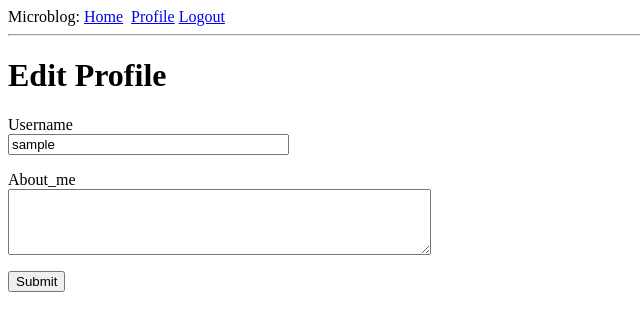
After one commit to bodyfhr/microblog, a Flask app: page /edit_profile in a window 1280 px wide. The commit adds this page. Shown: the top 331 px of the page, without its empty margins (0-640 px from the left). Run offline with Flask 2, Linux system fonts and the light colour scheme; the visitor is signed in with stand-in values (Sample User, id 1); data comes from the database, SQL or seed files in the repository.

Commit message:
user_profile finished

```diff
--- a/app/forms.py
+++ b/app/forms.py
@@ -5,8 +5,8 @@
 # @Software: PyCharm
 
 from flask_wtf import FlaskForm
-from wtforms import StringField, PasswordField, BooleanField, SubmitField
-from wtforms.validators import ValidationError, DataRequired, Email, EqualTo
+from wtforms import StringField, PasswordField, BooleanField, SubmitField, TextAreaField
+from wtforms.validators import ValidationError, DataRequired, Email, EqualTo, Length
 from app.models import User
 
 
@@ -36,3 +36,10 @@ class RegistrationForm(FlaskForm):
         user = User.query.filter_by(email=email.data).first()
         if user is not None:
             raise ValidationError('Please use a different email address.')
+
+
+# 个人资料编辑
+class EditProfileForm(FlaskForm):
+    username = StringField('Username', validators=[DataRequired()])
+    about_me = TextAreaField('About_me', validators=[Length(min=0, max=140)])
+    submit = SubmitField('Submit')
--- a/app/models.py
+++ b/app/models.py
@@ -7,7 +7,7 @@ from datetime import datetime
 from werkzeug.security import generate_password_hash, check_password_hash
 from app import db, login
 from flask_login import UserMixin
-
+from hashlib import md5
 
 @login.user_loader
 def load_user(id):
@@ -20,12 +20,19 @@ class User(UserMixin, db.Model):
     email = db.Column(db.String(120), index=True, unique=True)
     password_hash = db.Column(db.String(128))
     posts = db.relationship('Post', backref='author', lazy='dynamic')
+    about_me = db.Column(db.String(140))
+    last_seen = db.Column(db.DateTime, default=datetime.utcnow)
 
     def set_password(self, password):
         self.password_hash = generate_password_hash(password)
 
     def check_password(self, password):
         return check_password_hash(self.password_hash, password)
+
+    def avatar(self, size):
+        digest = md5(self.email.lower().encode('utf-8')).hexdigest()
+        return 'https://www.gravatar.com/avatar/{}?d=identicon&s={}'.format(
+            digest, size)
 
     def __repr__(self):
         # return '<User {}>'.format(self.username)
--- a/app/routes.py
+++ b/app/routes.py
@@ -3,15 +3,16 @@
 # @Author  : 费海瑞
 # @File    : routes.py
 # @Software: PyCharm
+from datetime import datetime
 from flask import render_template, flash, redirect, url_for, request
 from werkzeug.urls import url_parse
-
 from app import app
 from app.forms import LoginForm
 from flask_login import current_user, login_user, logout_user, login_required
 from app.models import User
 from app.forms import RegistrationForm
 from app import db
+from app.forms import EditProfileForm
 
 # 主页路由
 @app.route('/')
@@ -78,3 +79,41 @@ def register():
       flash('Congratulations, you are now a registered user!')
       return redirect(url_for('login'))
    return render_template('register.html', title='Register', form=form)
+
+
+# 用户个人资料路由
+@app.route('/user/<username>')
+@login_required
+def user(username):
+   user = User.query.filter_by(username=username).first_or_404()
+   posts = [
+      {'author': user, 'body': 'Test post #1'},
+      {'author': user, 'body': 'Test post #2'}
+   ]
+   return render_template('user.html', user=user, posts=posts)
+
+
+# 记录用户上次访问时间路由
+@app.before_request
+def before_request():
+   if current_user.is_authenticated:
+      current_user.last_seen = datetime.utcnow()
+      db.session.commit()
+
+
+# 个人资料编辑路由
+@app.route('/edit_profile', methods=['GET', 'POST'])
+@login_required
+def edit_profile():
+   form = EditProfileForm()
+   if form.validate_on_submit():
+      current_user.username = form.username.data
+      current_user.about_me = form.about_me.data
+      db.session.commit()
+
+      flash('Your changes have been saved.')
+      return redirect(url_for('edit_profile'))
+   elif request.method == 'GET':
+      form.username.data = current_user.username
+      form.about_me.data = current_user.about_me
+   return render_template('edit_profile.html', title='Edit Profile', form=form)
--- /dev/null
+++ b/app/templates/_post.html
@@ -0,0 +1,6 @@
+<table>
+    <tr valign="top">
+        <td><img src="{{ post.author.avatar(36) }}"></td>
+        <td>{{ post.author.username }} says:<br>{{ post.body }}</td>
+    </tr>
+</table>
--- a/app/templates/base.html
+++ b/app/templates/base.html
@@ -12,6 +12,7 @@
         {% if current_user.is_anonymous %}
         <a href="{{ url_for('login') }}">Login</a>
         {% else %}
+            <a href="{{ url_for('user',username = current_user.username) }}">Profile</a>
             <a href="{{ url_for('logout') }}">Logout</a>
         {% endif %}
     </div>
--- /dev/null
+++ b/app/templates/edit_profile.html
@@ -0,0 +1,24 @@
+{% extends "base.html" %}
+{% block content %}
+    <h1>Edit Profile</h1>
+    <form action="" method="post">
+        {{ form.hidden_tag() }}
+        <p>
+            {{ form.username.label }}<br>
+            {{ form.username(size=32) }}<br>
+            {% for error in form.username.errors %}
+                <span style="color: red;">[{{ error }}]</span>
+            {% endfor %}
+        </p>
+        <p>
+            {{ form.about_me.label }}<br>
+            {{ form.about_me(cols=50,rows=4) }}<br>
+            {% for error in form.about_me.errors %}
+                <span style="color: red;">[{{ error }}]</span>
+            {% endfor %}
+        </p>
+        <p>
+            {{ form.submit() }}
+        </p>
+    </form>
+{% endblock %}
```
Also changed, not shown: app/templates/user.html (added, +29 -0 lines), migrations/versions/7f007bcc812a_new_filed_in_user_model.py (added, +29 -0 lines).
